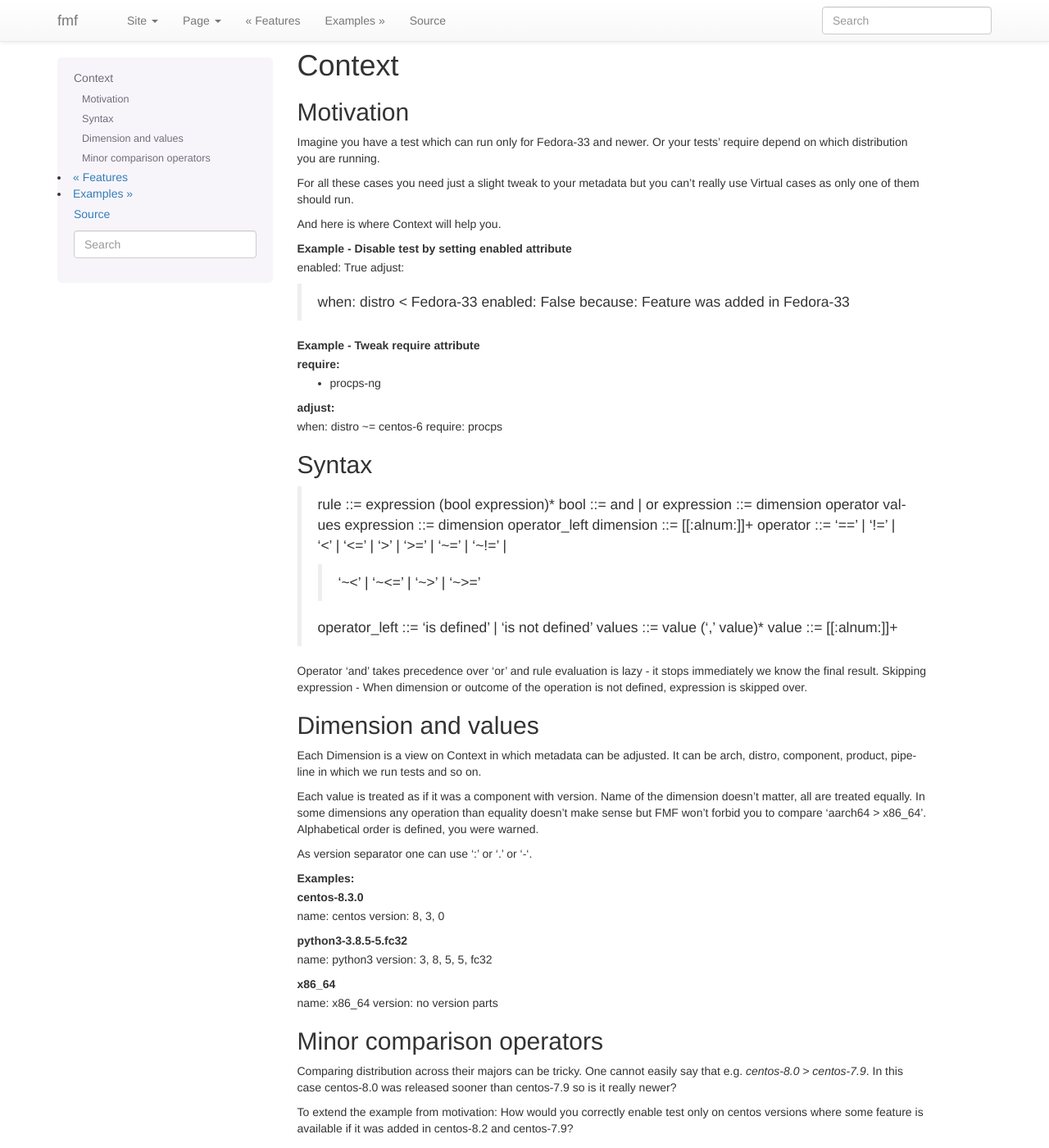
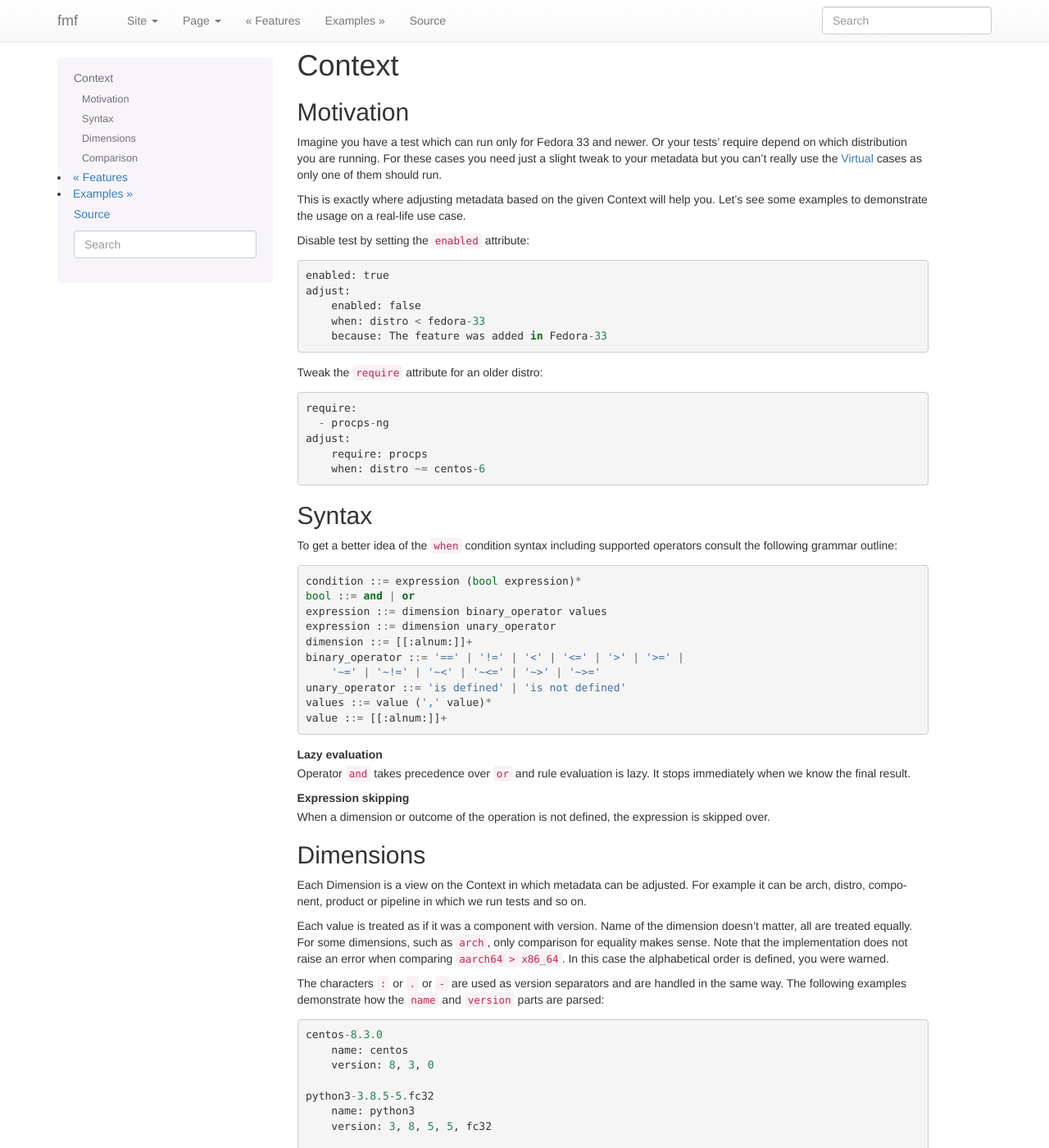
Before and after one commit to teemtee/fmf, a Sphinx documentation site: the page built from docs/context.rst, in a window 1280 px wide and 1400 px high. Shown: the whole window at 82% size. Built offline with Sphinx 7.4.7, drawn with Linux system fonts in a browser that asks for light colours; some of the changed text lies outside the part shown.

Commit message:
Adjust documentation for the new Context class

```diff
--- a/docs/context.rst
+++ b/docs/context.rst
@@ -5,87 +5,117 @@
 ======================
 
 Motivation
-~~~~~~~~~~~~~~~~~~~~~~
+~~~~~~~~~~~~~~~~~~~~~~~~~~~~~~~~~~~~~~~~~~~~~~~~~~~~~~~~~~~~~~~~~~
 
-Imagine you have a test which can run only for Fedora-33 and newer.
-Or your tests' require depend on which distribution you are running.
+Imagine you have a test which can run only for Fedora 33 and
+newer. Or your tests' require depend on which distribution you
+are running. For these cases you need just a slight tweak to your
+metadata but you can't really use the :ref:`virtual` cases as only
+one of them should run.
 
-For all these cases you need just a slight tweak to your metadata
-but you can't really use Virtual cases as only one of them should run.
+This is exactly where adjusting metadata based on the given
+Context will help you. Let's see some examples to demonstrate the
+usage on a real-life use case.
 
-And here is where Context will help you.
+Disable test by setting the ``enabled`` attribute::
 
-Example - Disable test by setting enabled attribute
-    enabled: True
+    enabled: true
     adjust:
-        when: distro < Fedora-33
-        enabled: False
-        because: Feature was added in Fedora-33
+        enabled: false
+        when: distro < fedora-33
+        because: The feature was added in Fedora-33
 
-Example - Tweak require attribute
+Tweak the ``require`` attribute for an older distro::
+
     require:
-        - procps-ng
+      - procps-ng
     adjust:
+        require: procps
         when: distro ~= centos-6
-        require: procps
 
 
 Syntax
-~~~~~~~~~~~~~~~~~~~~~~
+~~~~~~~~~~~~~~~~~~~~~~~~~~~~~~~~~~~~~~~~~~~~~~~~~~~~~~~~~~~~~~~~~~
 
-    rule ::= expression (bool expression)*
+To get a better idea of the ``when`` condition syntax including
+supported operators consult the following grammar outline::
+
+    condition ::= expression (bool expression)*
     bool ::= and | or
-    expression ::= dimension operator values
-    expression ::= dimension operator_left
+    expression ::= dimension binary_operator values
+    expression ::= dimension unary_operator
     dimension ::= [[:alnum:]]+
-    operator ::= '==' | '!=' | '<' | '<=' | '>' | '>=' | '~=' | '~!=' |
-        '~<' | '~<=' | '~>' | '~>='
-    operator_left ::= 'is defined' | 'is not defined'
+    binary_operator ::= '==' | '!=' | '<' | '<=' | '>' | '>=' |
+        '~=' | '~!=' | '~<' | '~<=' | '~>' | '~>='
+    unary_operator ::= 'is defined' | 'is not defined'
     values ::= value (',' value)*
     value ::= [[:alnum:]]+
 
-Operator 'and' takes precedence over 'or' and rule evaluation is lazy - it stops immediately we know the final result.
-Skipping expression - When dimension or outcome of the operation is not defined, expression is skipped over.
+Lazy evaluation
+    Operator ``and`` takes precedence over ``or`` and rule
+    evaluation is lazy. It stops immediately when we know the
+    final result.
+
+Expression skipping
+    When a dimension or outcome of the operation is not defined,
+    the expression is skipped over.
 
 
-Dimension and values
-~~~~~~~~~~~~~~~~~~~~~~
+Dimensions
+~~~~~~~~~~~~~~~~~~~~~~~~~~~~~~~~~~~~~~~~~~~~~~~~~~~~~~~~~~~~~~~~~~
 
-Each Dimension is a view on Context in which metadata can be adjusted.
-It can be arch, distro, component, product, pipeline in which we run tests and so on.
+Each Dimension is a view on the Context in which metadata can be
+adjusted. For example it can be arch, distro, component, product
+or pipeline in which we run tests and so on.
 
+Each value is treated as if it was a component with version. Name
+of the dimension doesn't matter, all are treated equally. For some
+dimensions, such as ``arch``,  only comparison for equality makes
+sense. Note that the implementation does not raise an error when
+comparing ``aarch64 > x86_64``. In this case the alphabetical
+order is defined, you were warned.
 
-Each value is treated as if it was a component with version. Name of the dimension doesn't matter, all are treated equally.
-In some dimensions any operation than equality doesn't make sense but FMF won't forbid you to compare 'aarch64 > x86_64'. Alphabetical order is defined, you were warned.
+The characters ``:`` or ``.`` or ``-`` are used as version
+separators and are handled in the same way. The following examples
+demonstrate how the ``name`` and ``version`` parts are parsed::
 
-As version separator one can use ':' or '.' or '-'.
-
-Examples:
     centos-8.3.0
         name: centos
         version: 8, 3, 0
+
     python3-3.8.5-5.fc32
         name: python3
         version: 3, 8, 5, 5, fc32
+
     x86_64
         name: x86_64
         version: no version parts
 
 
-Minor comparison operators
-~~~~~~~~~~~~~~~~~~~~~~~~~~~~~~~~~~~~~~~~
+Comparison
+~~~~~~~~~~~~~~~~~~~~~~~~~~~~~~~~~~~~~~~~~~~~~~~~~~~~~~~~~~~~~~~~~~
 
-Comparing distribution across their majors can be tricky. One cannot easily say that e.g. `centos-8.0 > centos-7.9`.
-In this case centos-8.0 was released sooner than centos-7.9 so is it really newer?
+Comparing distribution across their major versions can be tricky.
+One cannot easily say that e.g. ``centos-8.0 > centos-7.9``.
+In this case ``centos-8.0`` was released sooner than
+``centos-7.9`` so is it really newer?
 
-To extend the example from motivation:
-How would you correctly enable test only on centos versions where some feature is available if it was added in centos-8.2 and centos-7.9?
+To extend the example from motivation: How would you correctly
+enable test only on centos versions where some feature is
+available if it was added in centos-8.2 and centos-7.9?
 
-These operators ('~=' | '~!=' | '~<' | '~<=' | '~>' | '~>=') make possible to compare only within the same major.
-If their major versions are different the outcome is not defined and as such it is skipped.
+The following operators make it possible to compare only within
+the same major::
+
+    '~=' | '~!=' | '~<' | '~<=' | '~>' | '~>='
+
+If their major versions are different the outcome is not defined
+and as such it is skipped during evaluation. The following example
+shows how the special less than operator ``~<`` would be evaluated
+for given `centos` versions:
 
 ==========  ========== ==========
-  <         centos-7.9 centos-8.2
+~<          centos-7.9 centos-8.2
 centos-7.8   True         skip
 centos-7.9   False        skip
 centos-8.1   skip         True
--- a/docs/features.rst
+++ b/docs/features.rst
@@ -176,6 +176,8 @@ the Flexible Metadata Format but freely configurable. Multiple key
 content attributes (e.g. script & backend) could be used as well.
 
 
+.. _virtual:
+
 Virtual
 ~~~~~~~~~~~~~~~~~~~~~~~~~~~~~~~~~~~~~~~~~~~~~~~~~~~~~~~~~~~~~~~~~~
 
```
